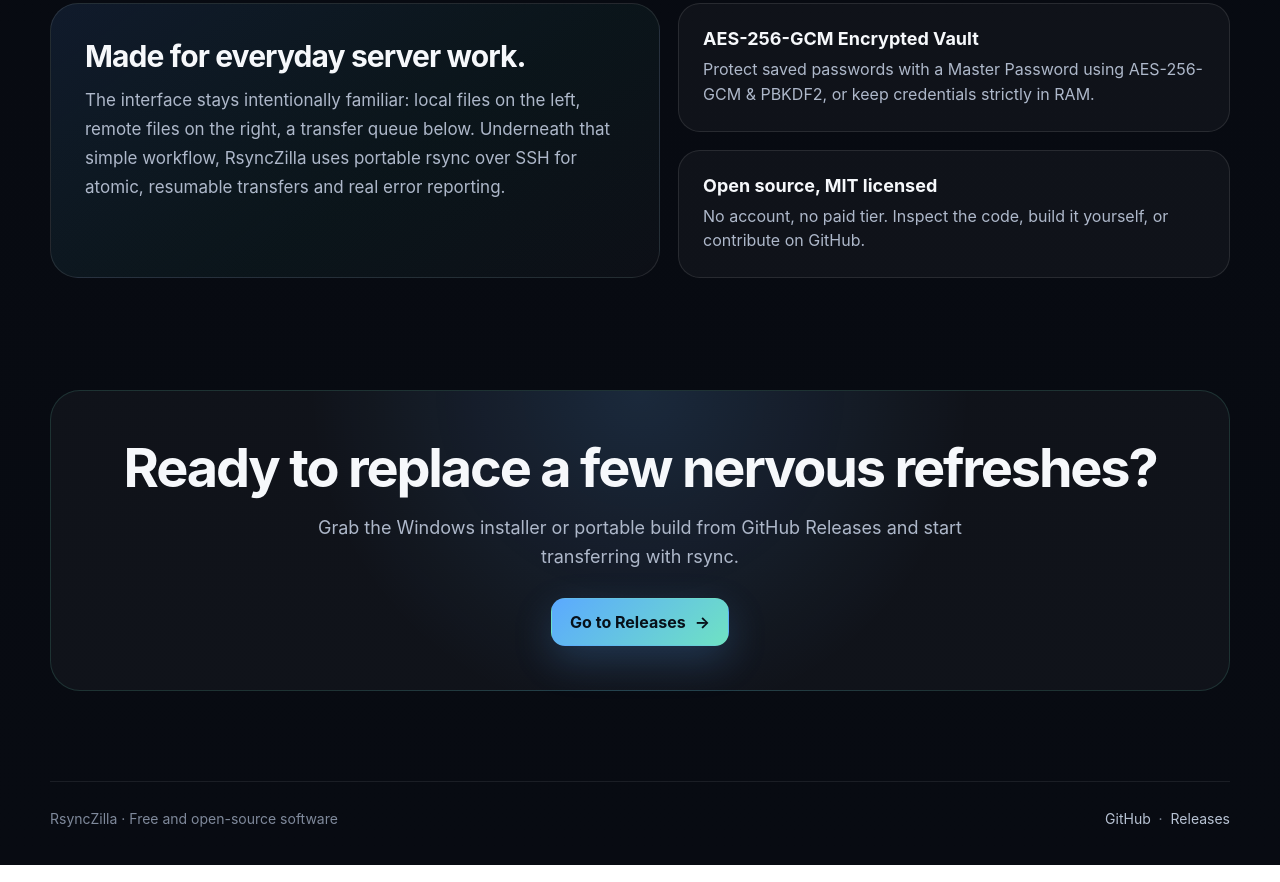
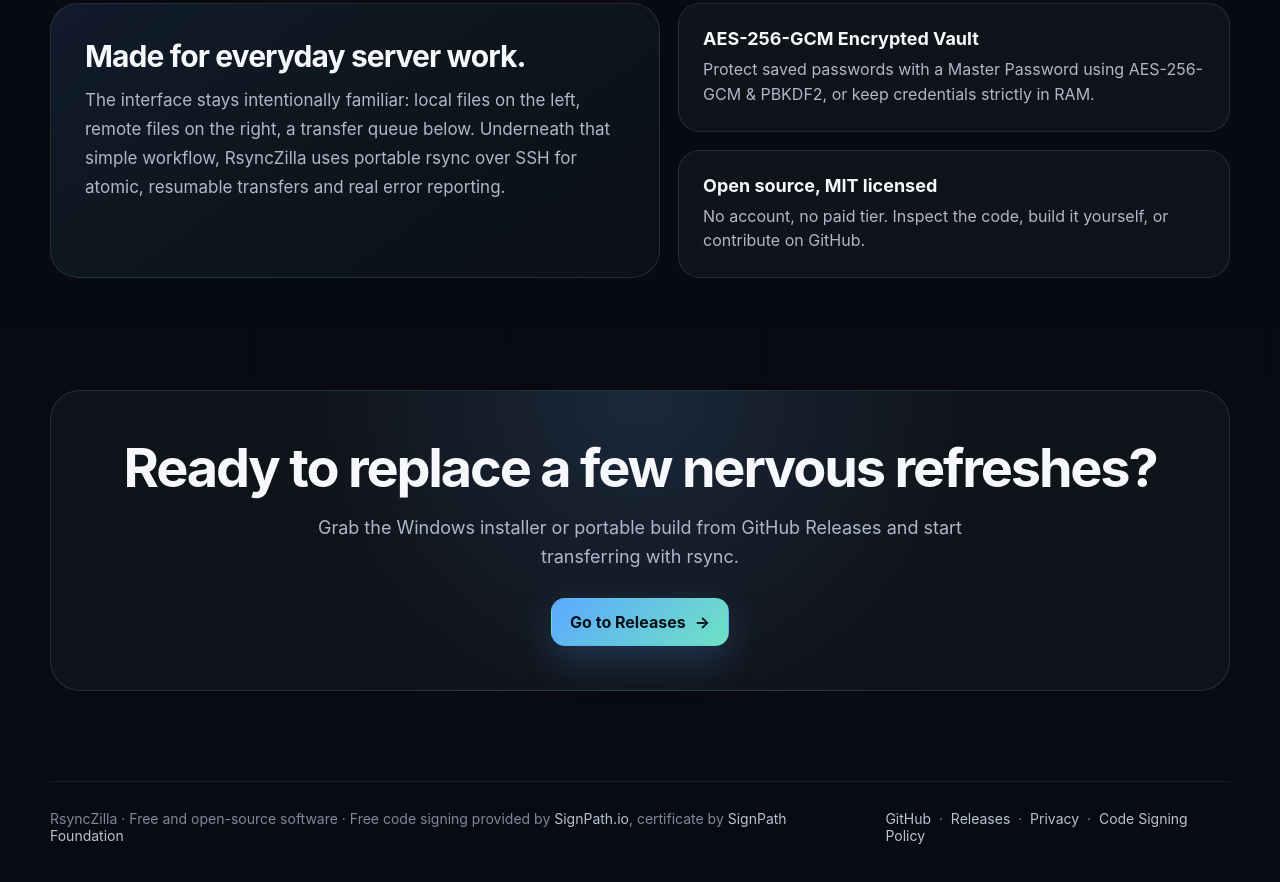
Before and after one commit to rsynczilla/rsynczilla.github.io, a plain HTML site: page index.html in a window 1280 px wide. Shown: the part 3085-3967 px from the top of the page. Drawn offline with Linux system fonts and the light colour scheme.

Commit message:
docs: add Privacy Policy, Code Signing Policy, and SignPath Foundation attribution

```diff
--- a/index.html
+++ b/index.html
@@ -686,11 +686,15 @@
     </main>
 
     <footer>
-      <span>RsyncZilla · Free and open-source software</span>
+      <span>RsyncZilla · Free and open-source software · Free code signing provided by <a href="https://signpath.io/" target="_blank" rel="noreferrer">SignPath.io</a>, certificate by <a href="https://signpath.org/" target="_blank" rel="noreferrer">SignPath Foundation</a></span>
       <span>
         <a href="https://github.com/kanowins/RsyncZilla" target="_blank" rel="noreferrer">GitHub</a>
         &nbsp;·&nbsp;
         <a href="https://github.com/kanowins/RsyncZilla/releases" target="_blank" rel="noreferrer">Releases</a>
+        &nbsp;·&nbsp;
+        <a href="https://github.com/kanowins/RsyncZilla/blob/main/PRIVACY.md" target="_blank" rel="noreferrer">Privacy</a>
+        &nbsp;·&nbsp;
+        <a href="https://github.com/kanowins/RsyncZilla/blob/main/CODE_SIGNING_POLICY.md" target="_blank" rel="noreferrer">Code Signing Policy</a>
       </span>
     </footer>
   </div>
```
